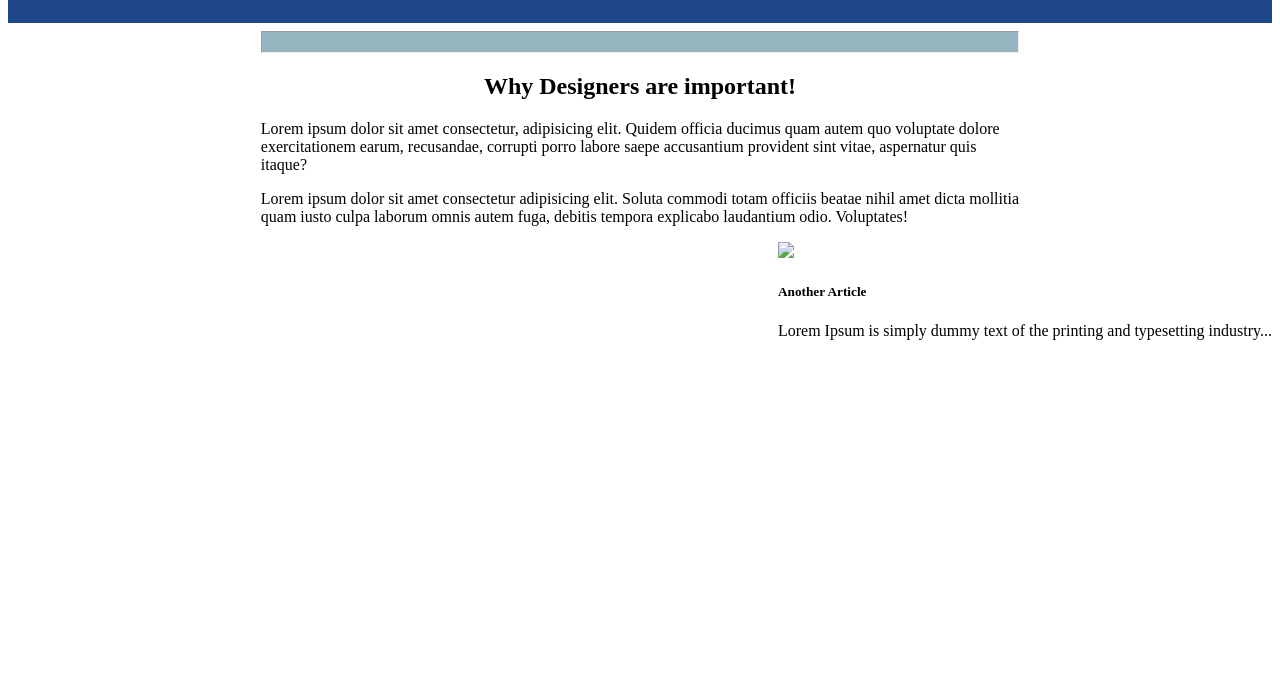
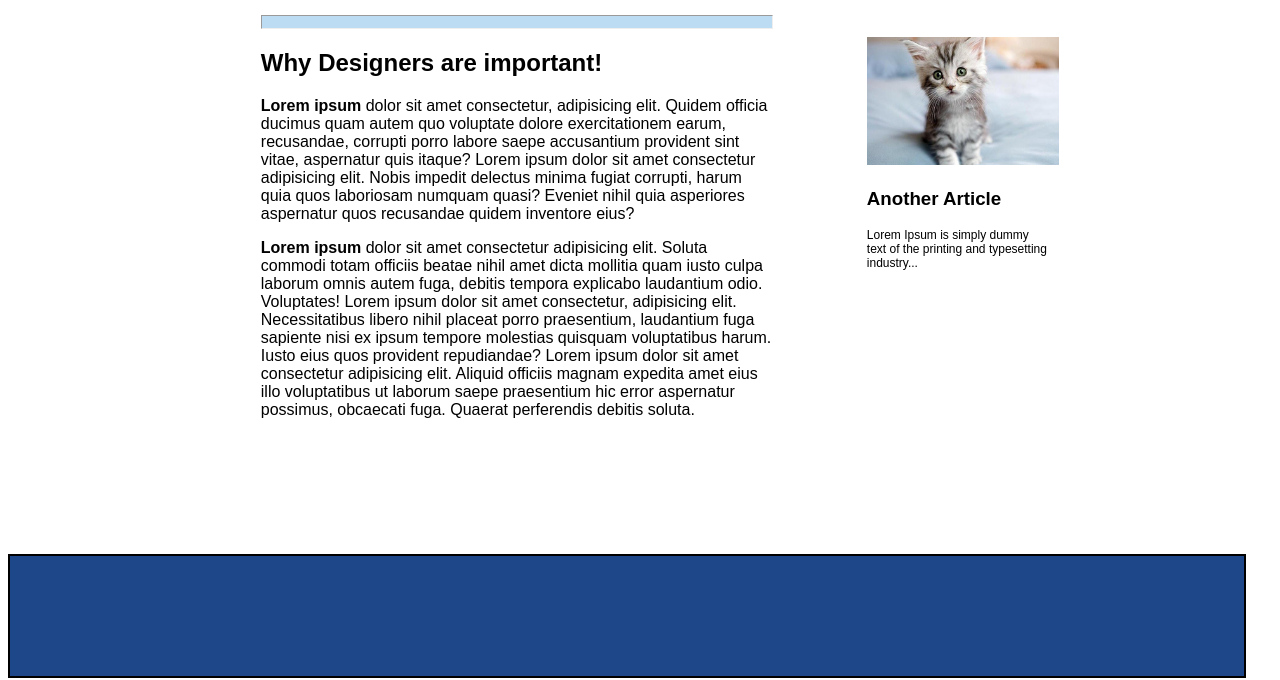
Before and after one commit to kstreich/homework, a plain HTML site: page index.html in a window 1280 px wide. Shown: the part 120-800 px from the top of the page. Drawn offline with Linux system fonts and the light colour scheme.

Commit message:
finished

```diff
--- a/index.html
+++ b/index.html
@@ -13,30 +13,45 @@
   <header>
     <h1>Hey there I have a cool site</h1>
   </header>
+  <br><br>
+  <section>
+    <div id="mainSection">
+      <hr id="line">
+      <h1><strong>Why Designers are important!</strong></h1>
+      <div>
+        <p><strong>Lorem ipsum</strong> dolor sit amet consectetur, adipisicing elit. Quidem officia ducimus quam autem
+          quo voluptate dolore
+          exercitationem earum, recusandae, corrupti porro labore saepe accusantium provident sint vitae, aspernatur
+          quis
+          itaque? Lorem ipsum dolor sit amet consectetur adipisicing elit. Nobis impedit delectus minima fugiat
+          corrupti,
+          harum quia quos laboriosam numquam quasi? Eveniet nihil quia asperiores aspernatur quos recusandae quidem
+          inventore eius?</p>
 
+        <p><strong>Lorem ipsum</strong> dolor sit amet consectetur adipisicing elit. Soluta commodi totam officiis
+          beatae nihil amet dicta
+          mollitia quam iusto culpa laborum omnis autem fuga, debitis tempora explicabo laudantium odio. Voluptates!
+          Lorem ipsum dolor sit amet consectetur, adipisicing elit. Necessitatibus libero nihil placeat porro
+          praesentium, laudantium fuga sapiente nisi ex ipsum tempore molestias quisquam voluptatibus harum. Iusto eius
+          quos provident repudiandae?
+          Lorem ipsum dolor sit amet consectetur adipisicing elit. Aliquid officiis magnam expedita amet eius illo
+          voluptatibus ut laborum saepe praesentium hic error aspernatur possimus, obcaecati fuga. Quaerat perferendis
+          debitis soluta.</p>
+      </div>
+    </div>
 
-  <main>
-    <hr>
-    <h2>Why Designers are important!</h2>
-    <p>Lorem ipsum dolor sit amet consectetur, adipisicing elit. Quidem officia ducimus quam autem quo voluptate dolore
-      exercitationem earum, recusandae, corrupti porro labore saepe accusantium provident sint vitae, aspernatur quis
-      itaque?</p>
+    <div id="sideSection">
+      <img src="kitten-cuteness.jpg" class="image" />
+      <h3>Another Article</h3>
+      <p id="description" style="font-size: 12px">Lorem Ipsum is simply dummy <br>
+        text of the printing and typesetting<br>
+        industry...</p>
+    </div>
 
-    <p>Lorem ipsum dolor sit amet consectetur adipisicing elit. Soluta commodi totam officiis beatae nihil amet dicta
-      mollitia quam iusto culpa laborum omnis autem fuga, debitis tempora explicabo laudantium odio. Voluptates!</p>
-  </main>
-
-  <div id="sideSection">
-    <img src="th.jpeg" id="picture">
-    <h5>Another Article</h5>
-    <p>Lorem Ipsum is simply dummy text of the printing and typesetting industry...</p>
-  </div>
+  </section>
 
   <footer>
-
   </footer>
-
-
 
 </body>
 
--- a/style.css
+++ b/style.css
@@ -1,3 +1,6 @@
+* {
+  font-family: Arial;
+}
 
 header {
   padding: 5px;
@@ -5,35 +8,56 @@ header {
   background-color: rgb(30, 71, 137);
   color:white;
   font-size: 25px;
+  border: black solid 2px;
+  height:69px;
+
 }
 
 header h1 {
   text-align: center;
+  font-weight: 200;
+  margin-top: 13px;
+  margin: 16px;
 }
 
-main {
-  padding-left: 20%;
-  padding-right: 20%;
-  font-family:
-}
-main h2 {
-  text-align: center;
+
+.image {
+  width: 50%;
 }
 
-hr {
-  padding: 10px;
-  background-color: rgb(149, 182, 193);
+section {
+  margin-left: 20%;
+  margin-right: 5%;
+  margin-bottom: 2%;
 }
 
-div {
-  float:right;
 
+#mainSection {
+  position: absolute;
+  width:40%;
 }
 
-#picture {
-  width: 20%;
+#sideSection {
+  position:absolute;
+  width: 30%;
+  margin-left: 45%;
+  padding: 30px;
+}
+
+#description {
+  font-size: 12px;
 }
 
 footer {
   background-color: rgb(30, 71, 137);
+  padding: 60px;
+  position: absolute;
+  bottom: 2px;
+  width:87vw;
+  border: black 2px solid;
 }
+
+#line {
+  background-color: rgb(187, 220, 242);
+  padding: 6px;
+}
```
Also changed, not shown: kitten-cuteness.jpg (added).
